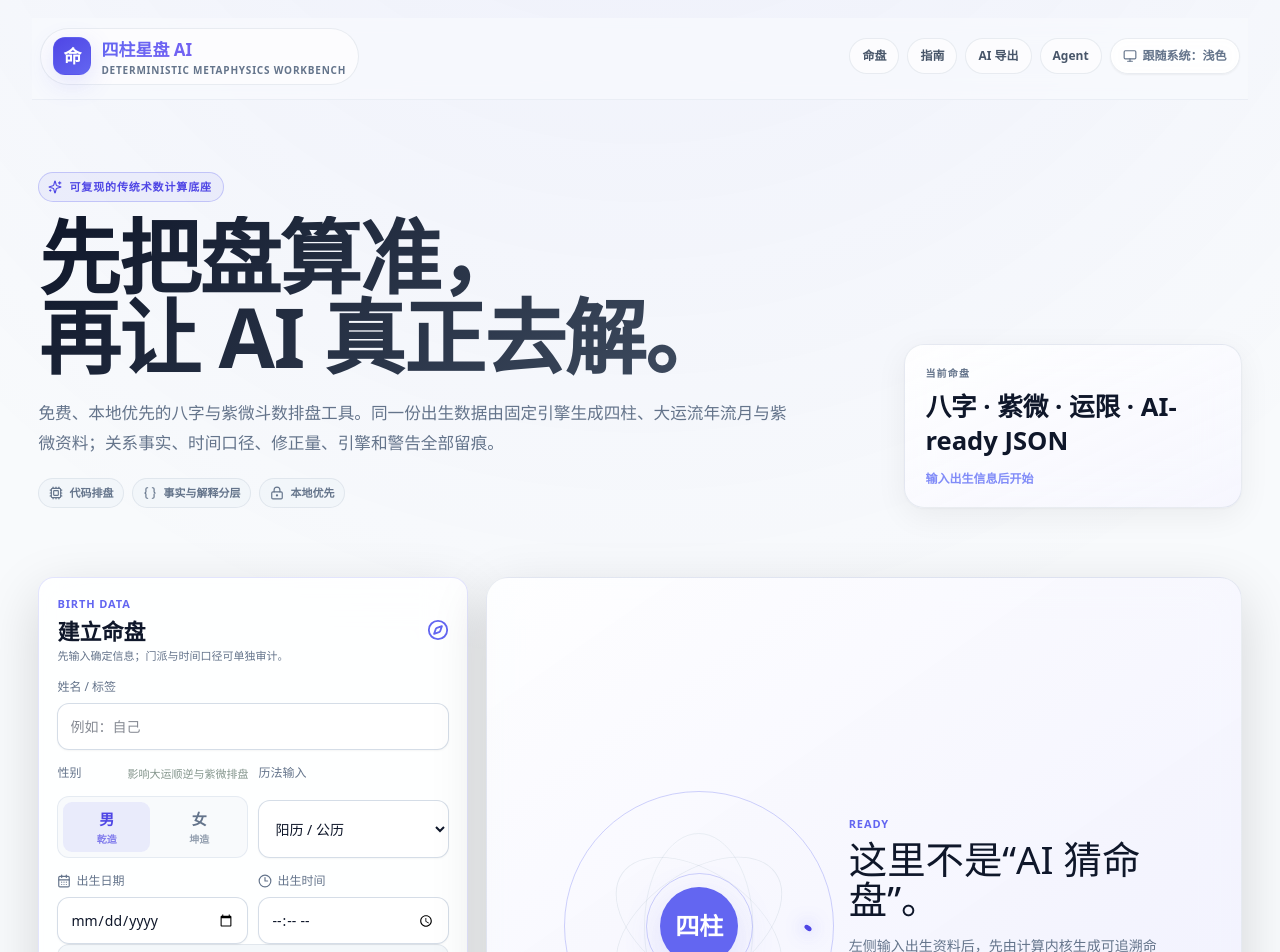
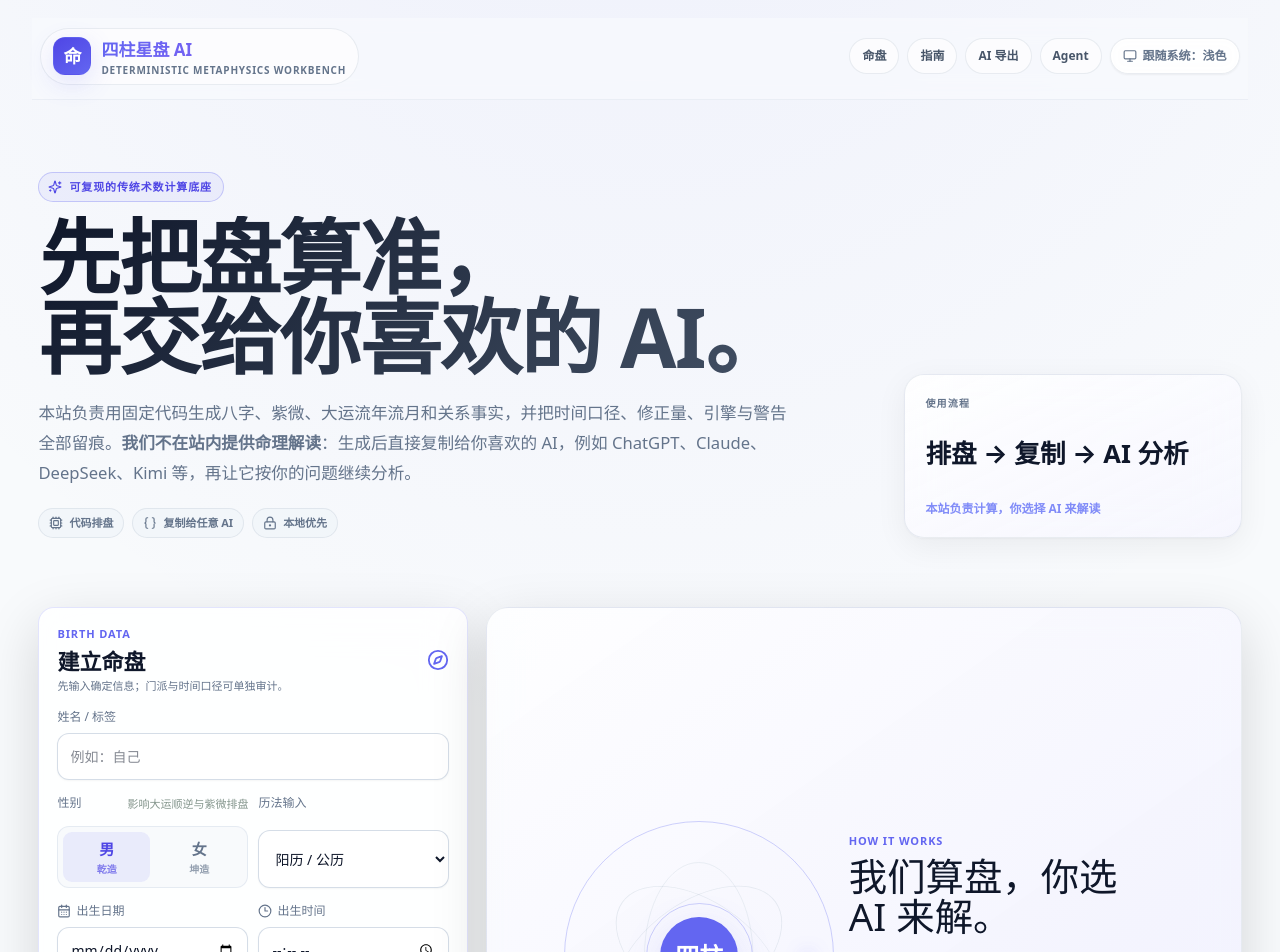
Before and after one commit to JackMeds/sizhu-astro-ai, a React (Vite) app in the folder apps/web/: page / in a window 1280 px wide. Shown: the top 952 px of the page. Built offline with nearby package versions, Linux system fonts and the light colour scheme.

Commit message:
web: clarify calculator-first AI handoff

```diff
--- a/apps/web/src/App.tsx
+++ b/apps/web/src/App.tsx
@@ -25,6 +25,7 @@ const agentGuideHref = `${import.meta.env.BASE_URL}agents.md`;
 const guideBase = `${import.meta.env.BASE_URL}guide/`;
 
 const qaItems = [
+  { question: "这个网站会直接给我算命结论吗？", answer: "不会。本站负责用固定代码排盘、校验时间口径、整理八字与紫微结构化资料；生成后把结果复制给你喜欢的 AI，例如 ChatGPT、Claude、DeepSeek、Kimi 等，再由你选择的 AI 进行分析。" },
   { question: "这次排盘为什么比普通 AI 对话稳定？", answer: "四柱、大运、流年、流月与紫微十二宫由固定代码引擎计算。AI 只负责解释结构化结果，不再凭上下文临时手算。" },
   { question: "标准时、地方平太阳时、真太阳时有什么区别？", answer: "标准时使用钟表时间；地方平太阳时按出生地经度与时区标准经线的差修正；真太阳时在此基础上再加入均时差。三套时间都会保存在导出资料中，正式命盘使用你选择的口径。" },
   { question: "关系事实和命理解读有什么区别？", answer: "冲、合、刑、害、破、伏吟等可以先由程序识别；是否合化、力量大小、吉凶和事件含义属于规则与解释层，不能在计算阶段偷换成结论。" },
@@ -96,11 +97,11 @@ export function App() {
         <motion.div className="intro-copy intro-copy-v2" initial={{ opacity: 0, y: 14 }} animate={{ opacity: 1, y: 0 }}>
           <div>
             <p className="hero-kicker"><Sparkles size={14} /> 可复现的传统术数计算底座</p>
-            <h1>先把盘算准，<br /><em>再让 AI 真正去解。</em></h1>
-            <p className="hero-description">免费、本地优先的八字与紫微斗数排盘工具。同一份出生数据由固定引擎生成四柱、大运流年流月与紫微资料；关系事实、时间口径、修正量、引擎和警告全部留痕。</p>
-            <div className="hero-badges"><span><Cpu size={14} />代码排盘</span><span><Braces size={14} />事实与解释分层</span><span><LockKeyhole size={14} />本地优先</span></div>
+            <h1>先把盘算准，<br /><em>再交给你喜欢的 AI。</em></h1>
+            <p className="hero-description">本站负责用固定代码生成八字、紫微、大运流年流月和关系事实，并把时间口径、修正量、引擎与警告全部留痕。<strong>我们不在站内提供命理解读</strong>：生成后直接复制给你喜欢的 AI，例如 ChatGPT、Claude、DeepSeek、Kimi 等，再让它按你的问题继续分析。</p>
+            <div className="hero-badges"><span><Cpu size={14} />代码排盘</span><span><Braces size={14} />复制给任意 AI</span><span><LockKeyhole size={14} />本地优先</span></div>
           </div>
-          <aside className="hero-signature"><small>当前命盘</small><strong>{signature}</strong><span>{profile ? `${profile.input.name} · ${profile.time.effective.label}` : "输入出生信息后开始"}</span></aside>
+          <aside className="hero-signature"><small>使用流程</small><strong>{profile ? signature : "排盘 → 复制 → AI 分析"}</strong><span>{profile ? `${profile.input.name} · ${profile.time.effective.label}` : "本站负责计算，你选择 AI 来解读"}</span></aside>
         </motion.div>
 
         <div className={profile ? "workbench-grid" : "workbench-grid empty-workbench"}>
@@ -129,7 +130,7 @@ export function App() {
           ) : (
             <section className="empty-stage">
               <div className="empty-orbit"><i /><i /><i /><span>四柱</span></div>
-              <div><p className="eyeline">Ready</p><h2>这里不是“AI 猜命盘”。</h2><p>左侧输入出生资料后，先由计算内核生成可追溯命盘，再输出关系事实与结构化紫微数据给 AI 做分析。尤其接近子时、节气或时辰边界时，时间口径会明确展示。</p></div>
+              <div><p className="eyeline">How it works</p><h2>我们算盘，你选 AI 来解。</h2><p>输入出生资料后，计算内核先生成可追溯命盘、关系事实和结构化紫微数据。完成后复制结果或提示词，粘贴到你习惯使用的 AI 继续分析；本站本身不输出命理解读。尤其接近子时、节气或时辰边界时，时间口径会明确展示。</p></div>
             </section>
           )}
         </div>
```
